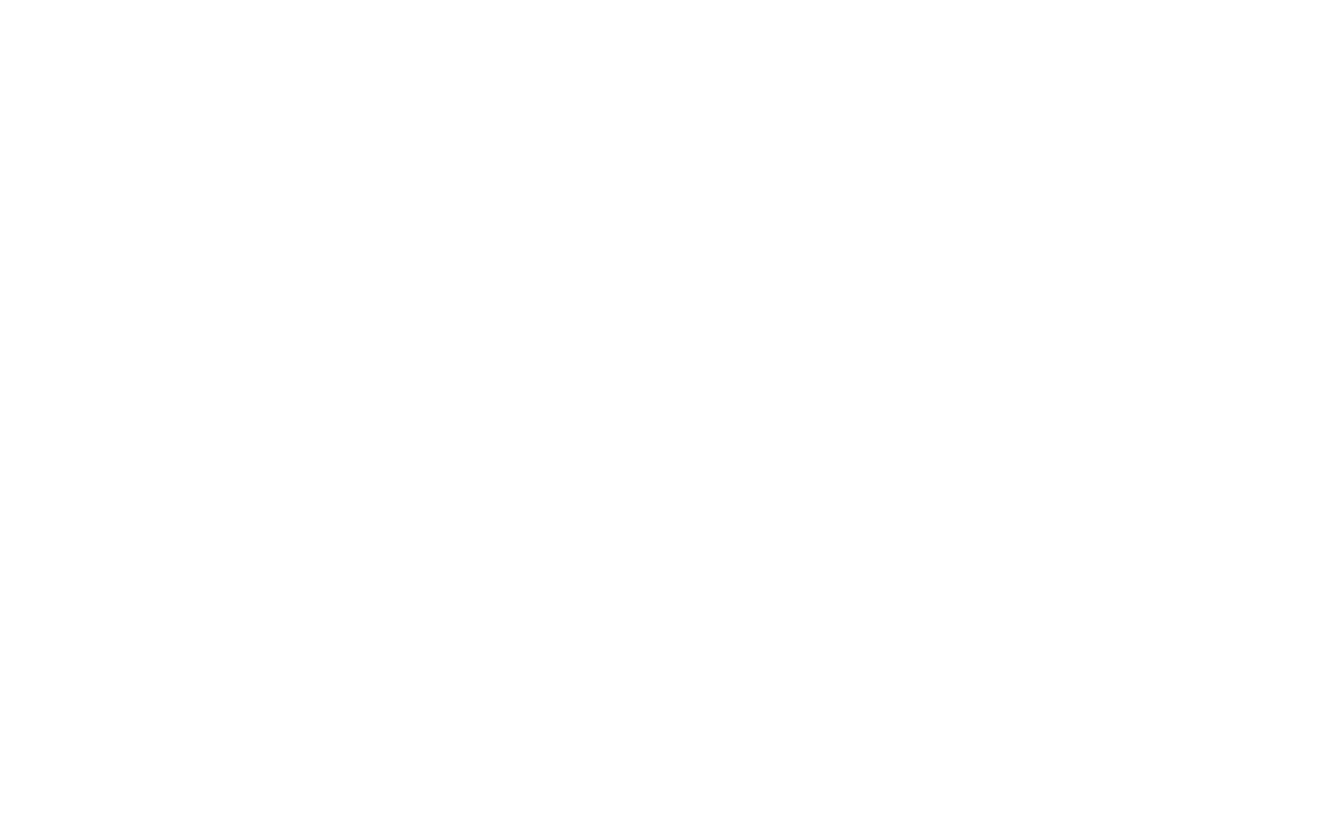
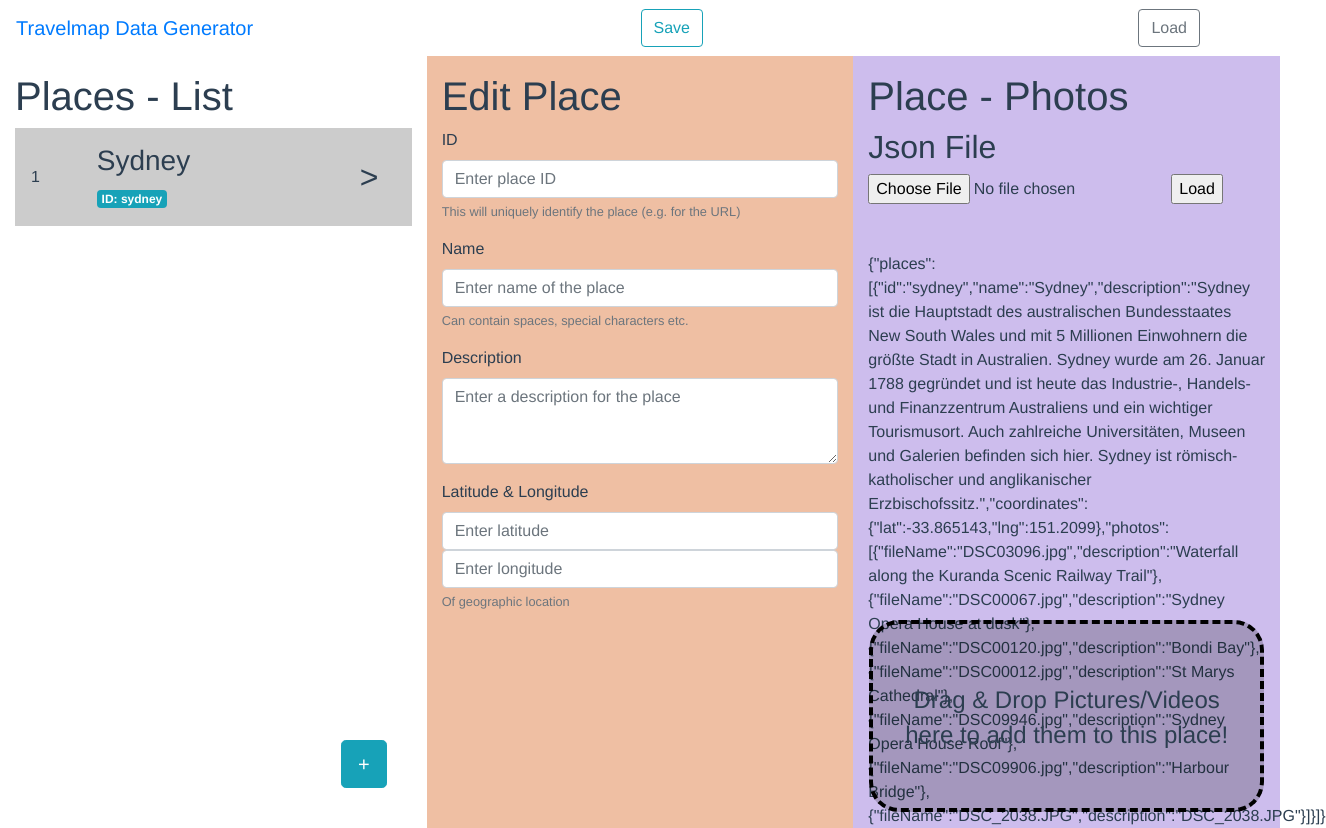
Before and after one commit to verfehlix/australia-travelmap-datagenerator, a Vue app: page / in a window 1280 px wide. Shown: the whole page, 1326 px wide, since content can reach past the window. Before the commit the page ends 800 px from the top, so only its background shows below. Built offline with nearby package versions, Linux system fonts and the light colour scheme.

Commit message:
first stuff

```diff
--- a/package.json
+++ b/package.json
@@ -14,7 +14,8 @@
     "vue": "^2.3.3",
     "vue-fab": "^2.0.10",
     "vue-router": "^2.6.0",
-    "vue2-google-maps": "^0.8.0"
+    "vue2-google-maps": "^0.8.0",
+    "vuedraggable": "^2.14.1"
   },
   "devDependencies": {
     "autoprefixer": "^7.1.2",
--- a/src/components/Main.vue
+++ b/src/components/Main.vue
@@ -1,28 +1,276 @@
 <template>
-    <div>
+    <div class='main'>
 
+        <nav class='navbar navbar-toggleable navbar-inverse bg-inverse'>
+            <a class='navbar-brand' href='#'>Travelmap Data Generator</a>
+            <button class='btn navar-buttons btn-outline-info' type='submit' v-on:click="saveButtonClick()">Save</button>
+            <button class='btn navar-buttons btn-outline-secondary' type='submit'>Load</button>
+        </nav>
+
+        <div class='row panelRow'>
+            <div class='col-4 panel placeListPanel'>
+                <h1>Places - List</h1>
+
+                <draggable v-model="travelData.places" :options="{group:'people'}" @start="drag=true" @end="drag=false">
+                    <div class="placeListItem" v-bind:key="place" v-for="(place, index) in travelData.places">
+                        <div class="row align-items-center">
+                            <div class="col-2">
+                                {{ index+1 }}
+                            </div>
+                            <div class="col-8">
+                                <h3>{{ place.name }}</h3>
+                                <span class="badge badge-info">ID: {{ place.id }}</span>
+                            </div>
+                            <div class="col-2">
+                                <span class="arrowSpan">></span>
+                            </div>
+                        </div>
+
+                    </div>
+                </draggable>
+
+                <button class='btn floating-button btn-info btn-lg' type='submit'>+</button>
+            </div>
+            <div class='col-4 panel editPlacePanel'>
+                <h1>Edit Place</h1>
+
+                <form>
+                    <div class="form-group">
+                        <label for="idInput">ID</label>
+                        <input type="email" class="form-control" id="idInput" placeholder="Enter place ID">
+                        <small id="emailHelp" class="form-text text-muted">This will uniquely identify the place (e.g. for the URL)</small>
+                    </div>
+
+                    <div class="form-group">
+                        <label for="nameInput">Name</label>
+                        <input type="email" class="form-control" id="nameInput" placeholder="Enter name of the place">
+                        <small id="emailHelp" class="form-text text-muted">Can contain spaces, special characters etc.</small>
+                    </div>
+
+                    <div class="form-group">
+                        <label for="descriptionTextArea">Description</label>
+                        <textarea class="form-control" id="descriptionTextArea" rows="3" placeholder="Enter a description for the place"></textarea>
+                    </div>
+
+                    <div class="form-group">
+                        <label for="latitudeInput">Latitude & Longitude</label>
+                        <input type="email" class="form-control" id="latitudeInput" placeholder="Enter latitude">
+                        <input type="email" class="form-control" id="longitudeInput" placeholder="Enter longitude">
+                        <small id="emailHelp" class="form-text text-muted">Of geographic location</small>
+                    </div>
+                </form>
+
+
+            </div>
+            <div class='col-4 panel placePhotosPanel'>
+                <h1>Place - Photos</h1>
+
+                <form id="jsonFile" name="jsonFile" enctype="multipart/form-data" method="post">
+                    <fieldset>
+                        <h2>Json File</h2>
+                        <input type='file' id='fileinput'>
+                        <input type='button' id='btnLoad' value='Load' v-on:click="loadFile()">
+                    </fieldset>
+                </form>
+
+                <br>
+                <br>
+
+                <span>{{ JSON.stringify(this.travelData) }}</span>
+                <div class='photoDropOff'>
+                    <h4 class='photoDropOffText'>Drag & Drop Pictures/Videos here to add them to this place!</h4>
+                </div>
+            </div>
+        </div>
+
+        <a id="downloadAnchorElem" style="display:none"></a>
     </div>
 </template>
 
 <script>
+    import draggable from 'vuedraggable'
+
     export default {
 
         name: 'main',
-        components: {},
+        components: {draggable},
         data () {
             return {
-
+                selectedPlace: {},
+                travelData: {
+                    places: [
+                        {
+                            id: 'sydney',
+                            name: 'Sydney',
+                            description: 'Sydney ist die Hauptstadt des australischen Bundesstaates New South Wales und mit 5 Millionen Einwohnern die größte Stadt in Australien. Sydney wurde am 26. Januar 1788 gegründet und ist heute das Industrie-, Handels- und Finanzzentrum Australiens und ein wichtiger Tourismusort. Auch zahlreiche Universitäten, Museen und Galerien befinden sich hier. Sydney ist römisch-katholischer und anglikanischer Erzbischofssitz.',
+                            coordinates: {
+                                lat: -33.865143,
+                                lng: 151.209900
+                            },
+                            photos: [
+                                {
+                                    fileName: 'DSC03096.jpg',
+                                    description: 'Waterfall along the Kuranda Scenic Railway Trail'
+                                },
+                                {
+                                    fileName: 'DSC00067.jpg',
+                                    description: 'Sydney Opera House at dusk'
+                                },
+                                {
+                                    fileName: 'DSC00120.jpg',
+                                    description: 'Bondi Bay'
+                                },
+                                {
+                                    fileName: 'DSC00012.jpg',
+                                    description: 'St Marys Cathedral'
+                                },
+                                {
+                                    fileName: 'DSC09946.jpg',
+                                    description: 'Sydney Opera House Roof'
+                                },
+                                {
+                                    fileName: 'DSC09906.jpg',
+                                    description: 'Harbour Bridge'
+                                },
+                                {
+                                    fileName: 'DSC_2038.JPG',
+                                    description: 'DSC_2038.JPG'
+                                }
+                            ]
+                        }
+                    ]
+                }
             }
         },
         created: function () {
 
         },
         methods: {
+            saveButtonClick: function () {
+                const dataStr = 'data:text/json;charset=utf-8,' + encodeURIComponent(JSON.stringify(this.travelData, null, 4))
+                const dlAnchorElem = document.getElementById('downloadAnchorElem')
+                dlAnchorElem.setAttribute('href', dataStr)
+                dlAnchorElem.setAttribute('download', 'travelData.json')
+                dlAnchorElem.click()
+            },
+            loadFile: function () {
+                let file
+                let fileReader
 
+                if (typeof window.FileReader !== 'function') {
+                    alert("The file API isn't supported on this browser yet.")
+
+                    return
+                }
+
+                const input = document.getElementById('fileinput')
+                if (!input) {
+                    alert("Um, couldn't find the fileinput element.")
+                } else if (!input.files) {
+                    alert("This browser doesn't seem to support the `files` property of file inputs.")
+                } else if (!input.files[0]) {
+                    alert("Please select a file before clicking 'Load'")
+                } else {
+                    file = input.files[0]
+                    fileReader = new FileReader()
+                    fileReader.onload = this.receivedText
+                    fileReader.readAsText(file)
+                }
+            },
+            receivedText: function (e) {
+                const lines = e.target.result
+                this.travelData = JSON.parse(lines)
+            }
         }
     }
 </script>
 
 <style scoped>
 
+.panelRow {
+    height: calc(100vh - 54px);
+    width: 100%;
+    margin-left: 0px;
+    margin-right: 0px;
+}
+
+.panel {
+    padding-top: 1em;
+}
+
+.navar-buttons {
+    margin-left: 4em;
+    margin-right: 4em;
+}
+
+.floating-button {
+    position: absolute;
+    bottom: 2em;
+    right: 2em;
+}
+
+.placeListItem {
+    padding: 1em;
+    background-color: rgba(0,0,0,0.2);
+    /* border-radius: 10px; */
+    margin-bottom: 1em;
+
+    cursor: pointer;
+
+    transition: all 0.2s ease-out;
+    -webkit-transition: all 0.2s ease-out;
+    -moz-transition: all 0.2s ease-out;
+    -o-transition: all 0.2s ease-out;
+}
+
+.placeListItem:hover {
+    background-color: rgba(0,0,0,0.3);
+
+    transition: all 0.2s ease-out;
+    -webkit-transition: all 0.2s ease-out;
+    -moz-transition: all 0.2s ease-out;
+    -o-transition: all 0.2s ease-out;
+}
+
+.arrowSpan {
+    font-size: 2em;
+}
+
+.placeListPanel {
+    /* background-color: #c2dfb8; */
+    position: relative;
+}
+.editPlacePanel {
+    background-color: #efbfa3;
+}
+.placePhotosPanel {
+    background-color: #cdbded;
+    position: relative;
+}
+
+.photoDropOff {
+    position: absolute;
+    bottom: 1em;
+    right: 0;
+
+    height: 12em;
+    width: calc(100% - 2em);
+    margin-right: 1em;
+
+    background-color: rgba(0, 0, 0, 0.2);
+    border: 4px dashed black;
+    border-radius: 30px;
+
+    padding: 1em;
+
+    line-height: 10em;
+    text-align: center;
+}
+
+.photoDropOffText {
+    display: inline-block;
+    vertical-align: middle;
+    line-height: 35px;
+}
+
 </style>
```
